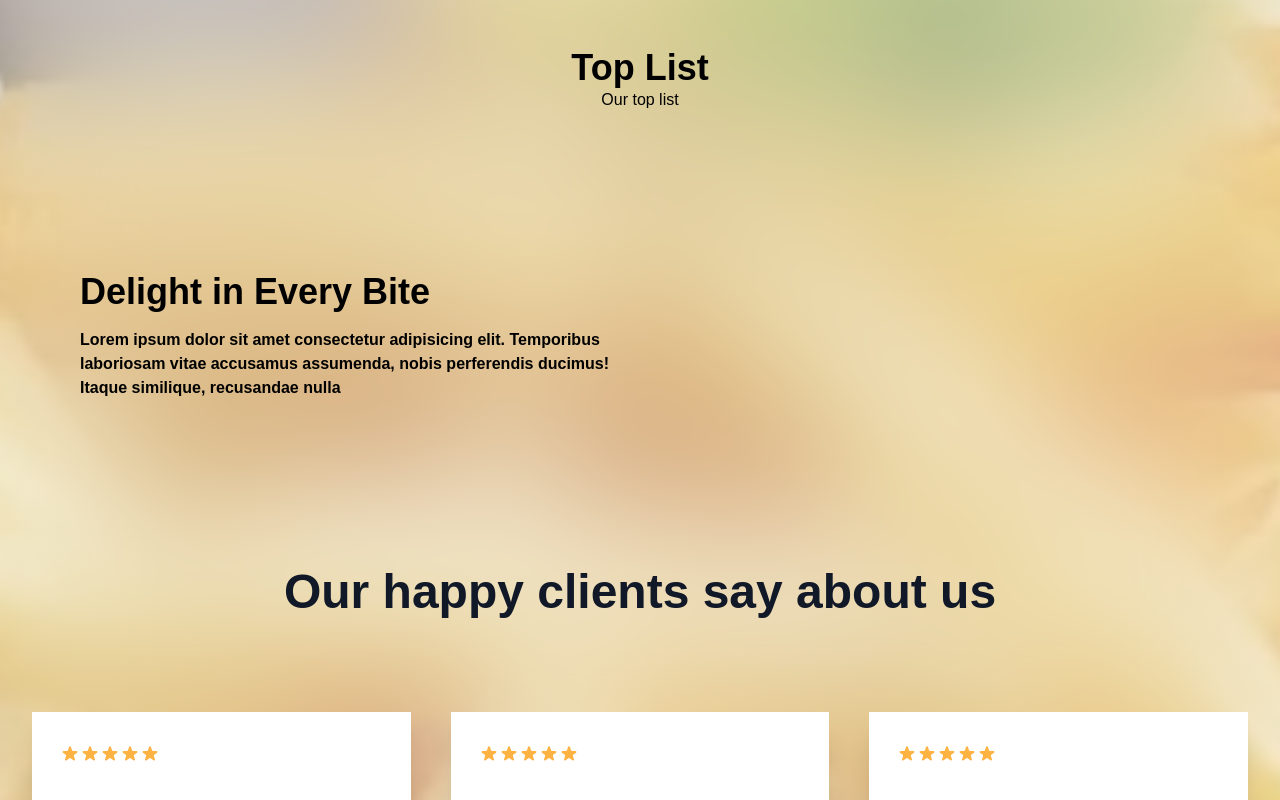
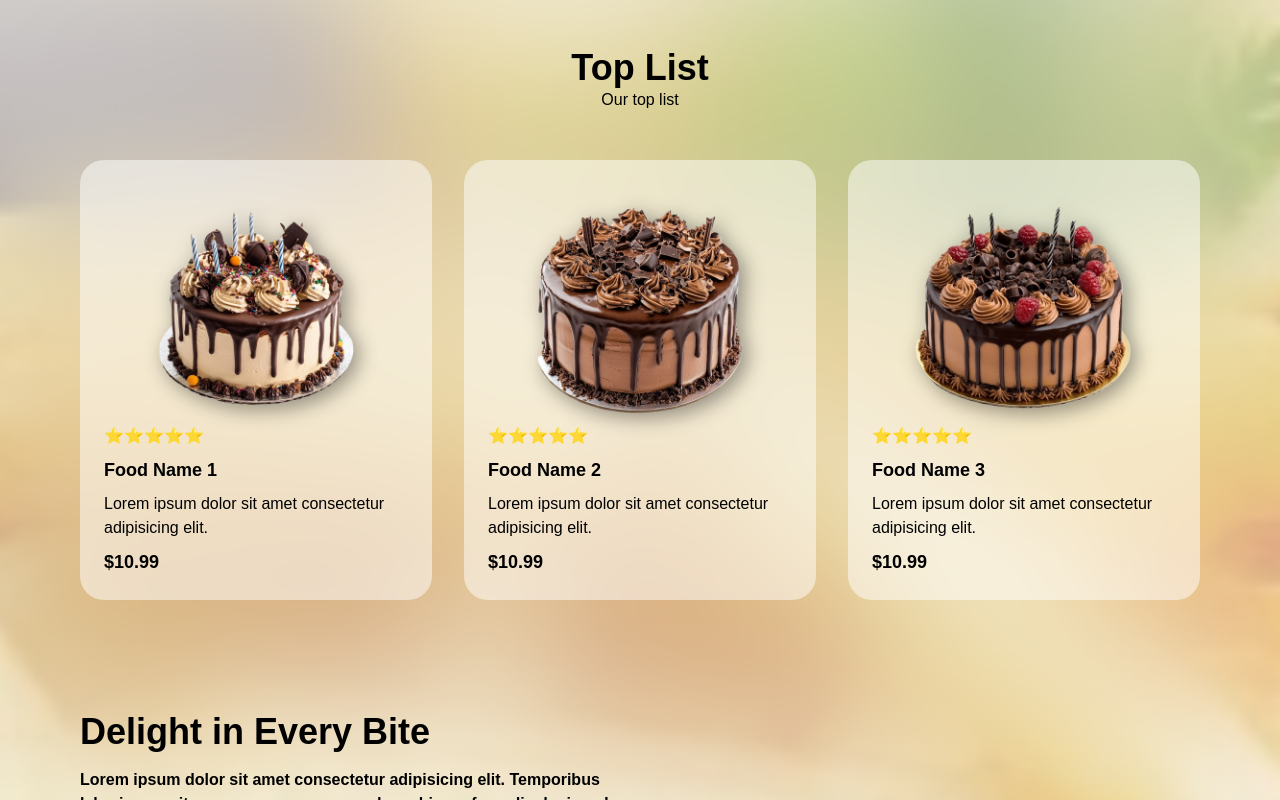
Before and after one commit to xhaadh/new-cake-app, a React (Vite) app: page / in a window 1280 px wide. Shown: the part 696-1496 px from the top of the page. Built offline with nearby package versions, Linux system fonts and the light colour scheme.

Commit message:
commit 4

```diff
--- a/src/components/TopList/TopList.jsx
+++ b/src/components/TopList/TopList.jsx
@@ -36,7 +36,7 @@
         <p>Our top list</p>
       </div>
       {/* card section */}
-      {/* <div className="grid grid-cols-1 sm:grid-cols-2  md:grid-cols-3 gap-8">
+      <div className="grid grid-cols-1 sm:grid-cols-2  md:grid-cols-3 gap-8">
         {FoodData.map((item, index) => (
           <div
             key={index}
@@ -55,7 +55,7 @@
             </div>
           </div>
         ))}
-      </div> */}
+      </div>
     </div>
   );
 };
```
